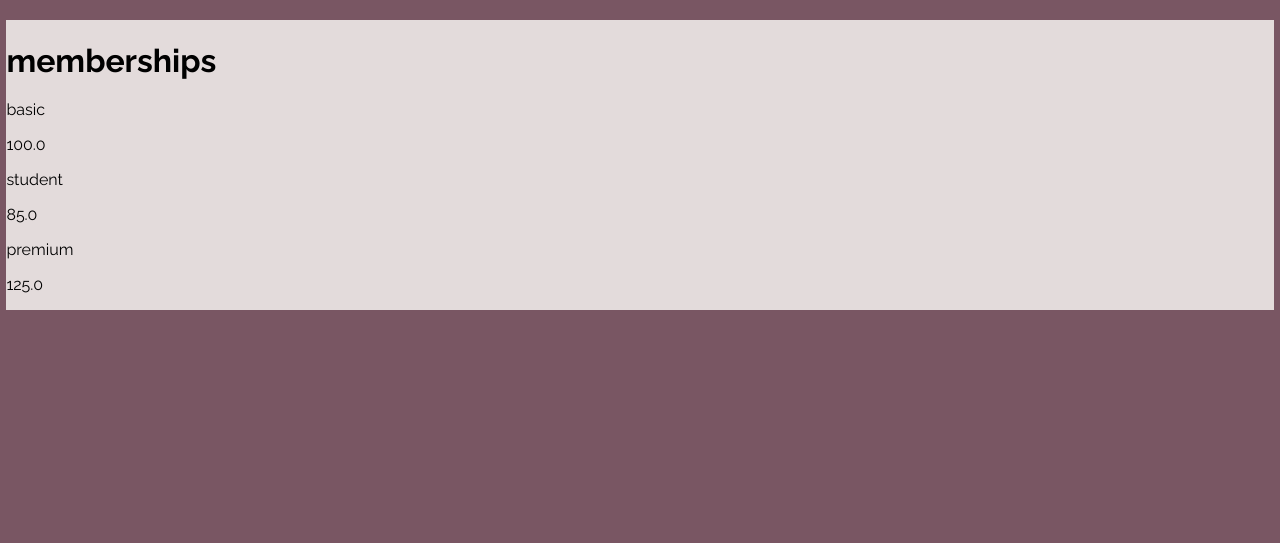
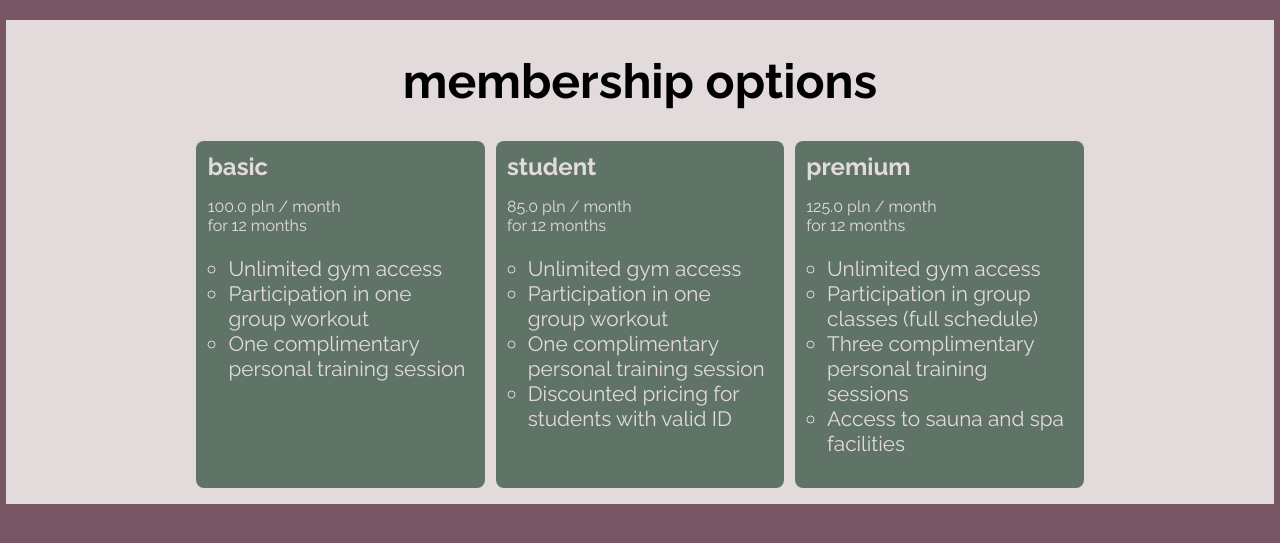
Before and after one commit to zyzkaa/gym-management-webapp, a Django app: page /memberships/show/ in a window 1280 px wide. Shown: the part 70-613 px from the top of the page. Run offline with Django 5.2, Linux system fonts and the light colour scheme; data comes from the database, SQL or seed files in the repository; both versions use the stored data as it was after the commit; parts of the project's set-up code (start-up, migrations or seed data) failed here and were passed over.

Commit message:
memberships page

```diff
--- a/core/static/styles.css
+++ b/core/static/styles.css
@@ -61,7 +61,7 @@ a{
 }
 
 #nav-container a:hover{
-    color: #795663;
+    color: #5F7367;
 }
 
 #logo-container{
@@ -84,20 +84,28 @@ a{
     background: whitesmoke;
     border: 2px solid whitesmoke;
     border-radius: 10px;
-    transition: background-color 0.3s ease;
+    transition: background-color 0.3s ease, color 0.3s ease;
     margin: 0 0 0 10px;
     padding: 0 10px;
     font-size: large;
 }
 
 #login-container a:hover{
-    background-color: #E3DBDB;
+    background-color: #5F7367;
+    color: whitesmoke;
 }
 
 main{
     background-color: #E3DBDB;
     width: 100%;
 }
+
+
+
+
+
+
+/* coaches page */
 
 #coaches-page{
     display: flex;
@@ -118,12 +126,12 @@ main{
 
 .coach-container{
     width: 30%;
-    height: 30%;
     display: grid;
-    grid-template-columns: 2fr 1fr;
-    grid-template-rows: 1fr 2fr;
+    grid-template-columns: auto 15vh;
+    grid-template-rows: 15vh auto;
     column-gap: 1rem;
     font-size: 1.3rem;
+    font-weight: 500;
 }
 
 .coach-paragraphs-cont{
@@ -139,12 +147,13 @@ main{
     background: whitesmoke;
     border: 2px solid whitesmoke;
     border-radius: 10px;
-    transition: background-color 0.3s ease;
+    transition: background-color 0.3s ease, color 0.3s ease;
     padding: 0.2vh 0.5vw;
 }
 
 .coach-paragraphs-cont a:hover{
-    background-color: #E3DBDB;
+    background-color: #5F7367;
+    color: whitesmoke;
 }
 
 .coach-paragraphs-cont p{
@@ -154,10 +163,128 @@ main{
 
 .coach-container img{
     grid-area: span 1;
-    width: 100%;
+    height: 100%;
     border-radius: 0.3rem;
 }
 
 .coaches-all-description{
     grid-area: 2 / 1 / 3 / 3;
 }
+
+
+
+
+
+
+/*schedule*/
+
+#schedule-container{
+    display: flex;
+    align-items: center;
+    flex-direction: column;
+    padding-bottom: 5vh;
+    text-align: center;
+}
+
+#schedule-container h1{
+    font-size: 3rem;
+
+}
+
+#schedule-table{
+    display: grid;
+    grid-template-columns: repeat(7, 1fr);
+    width: 95%;
+    font-size: 1.5rem;
+}
+
+.schedule-row h2{
+    font-size: 1.9rem;
+    font-weight: 500;
+}
+
+.schedule-row p{
+    margin: 0rem;
+}
+
+.schedule-workout{
+    margin-bottom: 1rem;
+}
+
+.schedule-workout a{
+    transition: color 0.3s ease;
+    font-weight: 500;
+}
+
+.schedule-workout a:hover{
+    color: #5F7367;
+}
+
+
+
+
+/*offer*/
+
+#memberships-page{
+    display: flex;
+    flex-direction: column;
+    align-items: center;
+    padding-bottom: 1rem;
+}
+
+#memberships-page h1{
+    font-size: 3rem;
+}
+
+#membership-options{
+    display: flex;
+    flex-direction: row;
+    justify-content: space-between;
+    width: 70%;
+}
+
+#membership-options h2{
+    margin: 0 0 1rem 0;
+}
+
+#membership-options p{
+    margin: 0;
+}
+
+#membership-options form{
+    border-radius: 0.5rem;
+    background-color: #5F7367;
+    color: #E3DBDB;
+    padding: 0.7rem;
+    width: 30%;
+    display: flex;
+    flex-direction: column;
+    justify-content: space-between;
+}
+
+#membership-options form a{
+    color: #E3DBDB;
+    transition: color 0.3s ease;
+    font-size: 1.3rem;
+    font-weight: 600;
+    justify-self: end;
+}
+
+#membership-options form a:hover{
+    color: black;
+}
+
+#membership-options ul{
+    list-style-type: circle;
+    font-size: 1.3rem;
+    padding-left: 1.3rem;
+}
+
+
+
+
+/*user info*/
+
+#user-info-cont{
+    border: 2px solid black;
+}
--- a/memberships/templates/memberships/memberships.html
+++ b/memberships/templates/memberships/memberships.html
@@ -1,19 +1,28 @@
 {% extends 'core/index.html' %}
 {% block content %}
 
-<h1>memberships</h1>
+<div id="memberships-page">
+    <h1>membership options</h1>
 
-{% for membership in memberships %}
-<form>
-    <p>{{membership.name}}</p>
-    <p>{{membership.price_12}}</p>
+    <div id="membership-options">
+        {% for membership in memberships %}
+        <form>
+            <div>
+                <h2>{{membership.name}}</h2>
+                <p>{{membership.price_12}} pln / month <br> for 12 months</p>
+                <ul>
+                    {%for point in membership.desc%}
+                    <li>{{point}}</li>
+                    {%endfor%}
+                </ul>
+            </div>
+            {% if user.is_authenticated and not user.is_coach and request.user.client.membership.id != membership.id %}
+            <a href="{% url 'memberships:payment' membership_id=membership.id%}">{% if request.user.client.membership is null%}get{% else %}change{%endif%}</a>
+            {% endif %}
+        </form>
+        {% endfor %}
+    </div>
 
-    {% if user.is_authenticated and not user.is_coach%}
-    {% if request.user.client.membership.id != membership.id %}
-    <a href="{% url 'memberships:payment' membership_id=membership.id%}">{% if request.user.client.membership is null%}get{% else %}change{%endif%}</a>
-    {% endif %}
-    {% endif %}
-</form>
-{% endfor %}
+</div>
 
 {% endblock %}
--- a/memberships/views.py
+++ b/memberships/views.py
@@ -7,7 +7,19 @@ from memberships.models import Membership, Payment
 
 
 def show_memberships(request):
-    memberships = Membership.objects.all()
+    memberships = Membership.objects.all().values()
+    desc = {
+        'basic': ['Unlimited gym access',
+                  'Participation in one group workout',
+                  'One complimentary personal training session']
+    }
+    desc['student'] = desc['basic'].copy() + ['Discounted pricing for students with valid ID']
+    desc['premium'] = ['Unlimited gym access',
+                       'Participation in group classes (full schedule)',
+                       'Three complimentary personal training sessions',
+                       'Access to sauna and spa facilities',]
+    for membership in memberships:
+        membership['desc'] = desc[membership['name']]
     context = {
         'memberships': memberships,
     }
--- a/workout/templates/workout/details.html
+++ b/workout/templates/workout/details.html
@@ -8,8 +8,11 @@
     {{workout.coach.last_name}}
 </a>
 
+{% if request.user.is_coach %}
 <a>edit</a>
 <!--dodaj link-->
+{% endif %}
+
 
 <p>{{workout.description}} </p>
 <p>{{workout.target}} </p>
--- a/workout/views.py
+++ b/workout/views.py
@@ -31,7 +31,7 @@ def add_workout(request):
 
 def schedule(request):
     context = {
-        'workouts': Workout.objects.all(),
+        'workouts': Workout.objects.all().order_by('start_time').values(),
         'weekdays': Workout.Weekdays.choices
     }
     return render(request, "workout/schedule.html", context)
```
Also changed, not shown: users/templates/users/user_info.html (+9 -5 lines), workout/templates/workout/schedule.html (+12 -10 lines), db.sqlite3.
